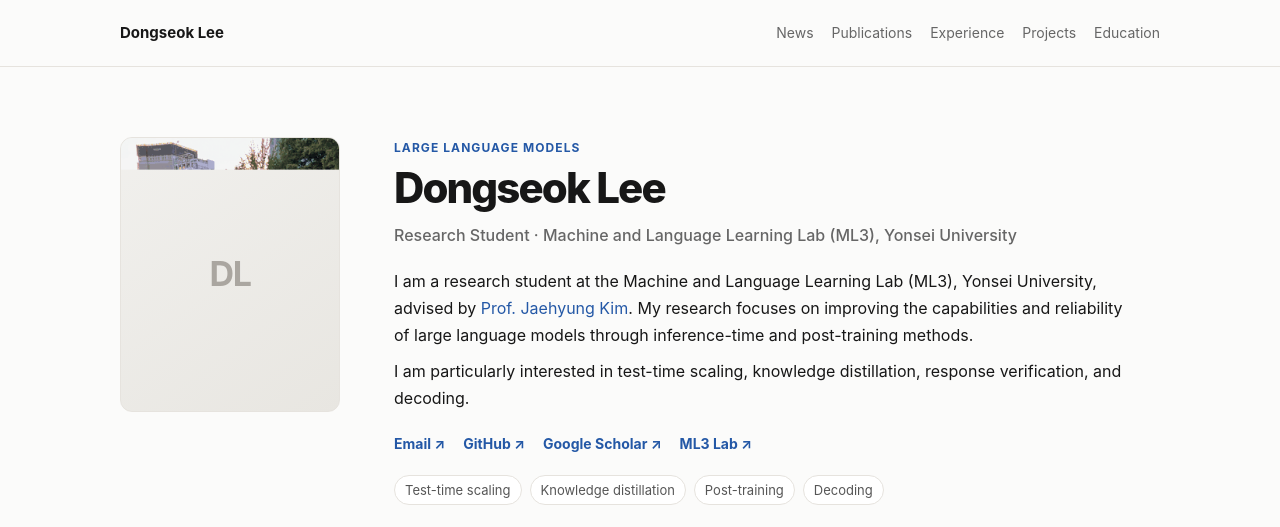
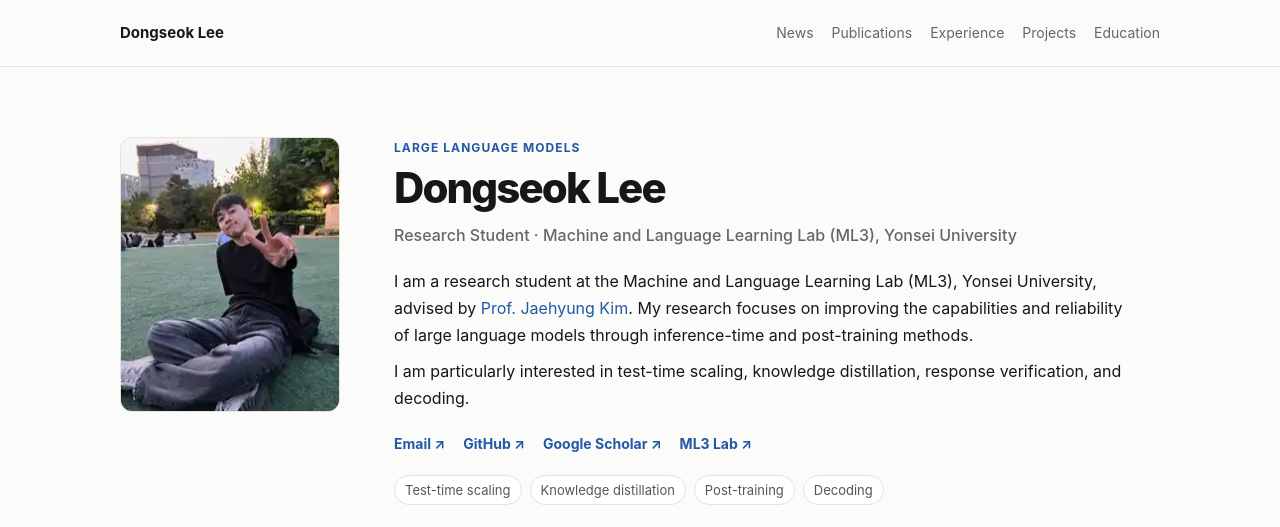
Before and after one commit to dongseok1220/dongseok1220.github.io, a plain HTML site: page index.html in a window 1280 px wide. Shown: the top 527 px of the page. Drawn offline with Linux system fonts and the light colour scheme.

Commit message:
Use optimized profile photo

```diff
--- a/index.html
+++ b/index.html
@@ -405,7 +405,7 @@
           <div class="portrait" aria-label="Profile photo">
             <div class="portrait-placeholder">DL</div>
             <img
-              src="/assets/Profile.png"
+              src="/assets/Profile.webp"
               alt="Dongseok Lee"
               onerror="this.style.display='none'"
             />
```
Also changed, not shown: assets/Profile.jpg (deleted), assets/Profile.png (deleted), assets/Profile.webp (added).
